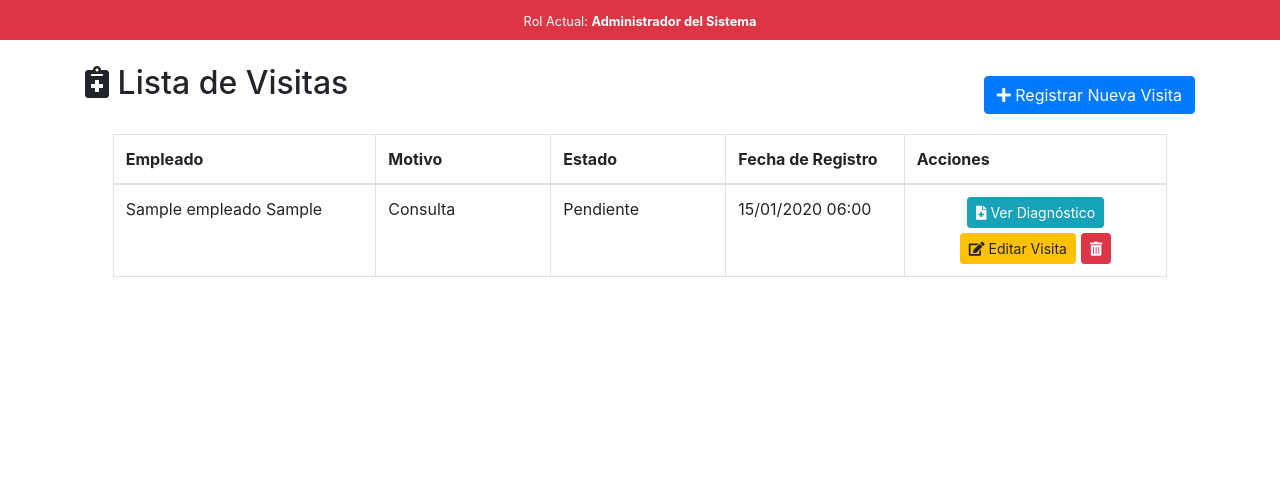
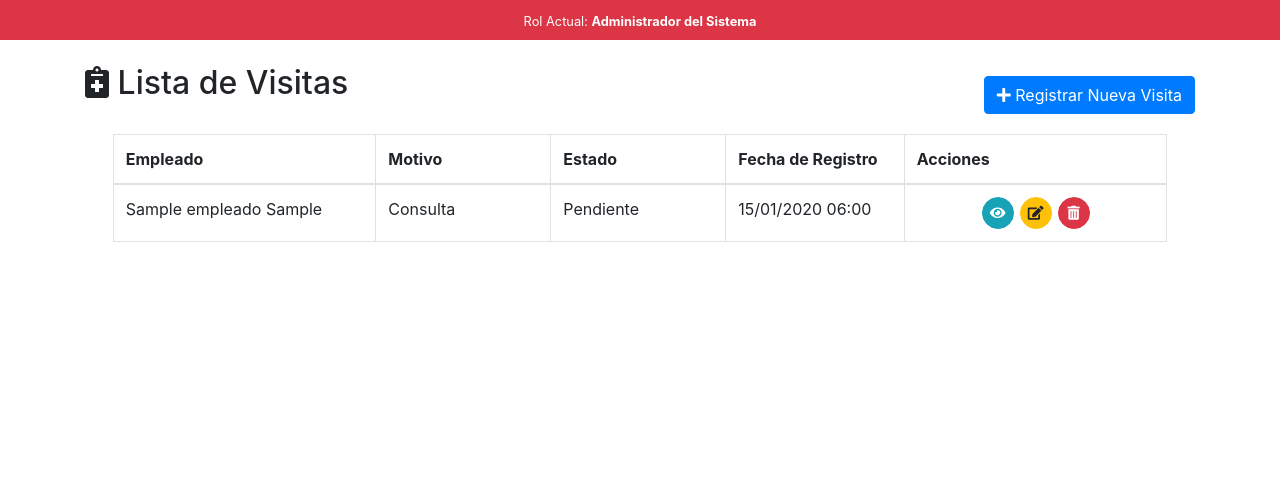
Before and after one commit to Y4nn1s/sistema_salud, a Django app: page /visitas/ in a window 1280 px wide. Shown: the part 56-560 px from the top of the page. Run offline with Django 5.2, Linux system fonts and the light colour scheme; a user stored in the database is signed in; tables that the repository leaves empty hold one stand-in row (values such as "Sample post"); parts of the project's set-up code (start-up, migrations or seed data) failed here and were passed over; some libraries are stand-ins or nearby versions.

Commit message:
Botones: Cambios Visuales para Roles

```diff
--- a/SaludApp/templates/visitas/lista_visitas.html
+++ b/SaludApp/templates/visitas/lista_visitas.html
@@ -19,19 +19,43 @@
             overflow-y: auto;
         }
 
-/*         .btn-diagnostico {
+        .btn-action-group {
+            display: flex;
+            gap: 6px;
+            justify-content: center;
+        }
+
+        .btn-action {
             min-width: 40px;
-            height: 30px;
-            padding: 0.25rem;
+            height: 32px;
+            padding: 0.25rem 0.5rem;
+            display: inline-flex;
+            align-items: center;
+            justify-content: center;
+            font-size: 0.85rem;
+        }
+
+        .btn-action i {
+            margin-right: 4px;
+        }
+
+        @media (max-width: 768px) {
+            .btn-action-group {
+                flex-direction: column;
+                align-items: center;
+            }
+            .btn-action {
+                width: 100%;
+                justify-content: flex-start;
+                padding: 0.25rem 0.75rem;
+            }
+        }
+
+        .rounded-circle {
+            width: 32px;
+            height: 32px;
             display: flex;
             align-items: center;
-            justify-content: center;
-        } */
-
-        .btn-action-group {
-            display: flex;
-            gap: 5px;
-            flex-wrap: wrap;
             justify-content: center;
         }
     </style>
@@ -79,32 +103,45 @@
                         <td>{{ visita.fecha|date:"d/m/Y H:i" }}</td>
                         <td>
                             <div class="btn-action-group">
-                                <!-- Botón para ver diagnóstico (Médico y Admin) -->
-                                {% if visita.diagnostico and user.is_medico or user.is_admin %}
+                                <!-- Botón Ver Diagnóstico (Médico) -->
+                                {% if visita.diagnostico and user.is_medico %}
                                 <button type="button"
-                                        class="btn btn-sm btn-info btn-diagnostico"
+                                        class="btn btn-info btn-action"
                                         data-toggle="modal"
                                         data-target="#verDiagnosticoModal{{ visita.id }}"
                                         title="Ver diagnóstico">
-                                    <i class="fas fa-file-medical"></i> Ver Diagnóstico
+                                        <i class="fas fa-eye"></i>
+                                    <span class="d-none d-md-inline">Ver Diagnóstico</span>
                                 </button>
                                 {% endif %}
 
-                                <!-- Botón para abrir el modal de edición -->
-                                {% if user.is_admin or user.is_recepcion %}
+                                <!-- Botón Editar (Recepción) -->
+                                {% if visita.diagnostico and user.is_recepcion %}
                                 <button type="button"
-                                        class="btn btn-sm btn-warning btn-diagnostico"
+                                        class="btn btn-warning btn-action"
                                         data-toggle="modal"
                                         data-target="#editarVisitaModal{{ visita.id }}"
                                         title="Editar visita">
-                                    <i class="fas fa-edit"></i> Editar Visita
+                                    <i class="fas fa-edit"></i>
+                                    <span class="d-none d-md-inline">Editar Cita Médica</span>
                                 </button>
                                 {% endif %}
 
-                                <!-- Botón Eliminar -->
-                                {% if user.is_admin %}
-                                <a href="{% url 'eliminar_visita' visita.id %}"
-                                    class="btn btn-sm btn-danger btn-diagnostico"
+                                <!-- Botón Ver Diagnóstico, Editar y Eliminar (Solo Admin) -->
+                                {% if visita.diagnostico and user.is_admin %}
+                                <button type="button" class="btn btn-sm btn-info rounded-circle"
+                                        data-toggle="modal" data-target="#verDiagnosticoModal{{ visita.id }}"
+                                        title="Ver diagnóstico">
+                                        <i class="fas fa-eye"></i>
+                                </button>
+
+                                <button type="button" class="btn btn-sm btn-warning rounded-circle"
+                                        data-toggle="modal" data-target="#editarVisitaModal{{ visita.id }}"
+                                        title="Editar visita">
+                                    <i class="fas fa-edit"></i>
+                                </button>
+
+                                <a  href="{% url 'eliminar_visita' visita.id %}" class="btn btn-sm btn-danger rounded-circle"
                                     onclick="return confirm('¿Estás seguro de querer eliminar esta visita?');"
                                     title="Eliminar visita">
                                     <i class="fas fa-trash-alt"></i>
@@ -120,7 +157,7 @@
                             <div class="modal-content">
                                 <div class="modal-header bg-info text-white">
                                     <h5 class="modal-title">
-                                        <i class="fas fa-file-medical mr-2"></i>
+                                        <i class="fas fa-eye"></i>
                                         Diagnóstico y Tratamiento
                                     </h5>
                                     <button type="button" class="close text-white" data-dismiss="modal" aria-label="Close">
```
Also changed, not shown: SaludApp/templates/citas_medicas/lista_citasmedicas.html (+5 -5 lines).
